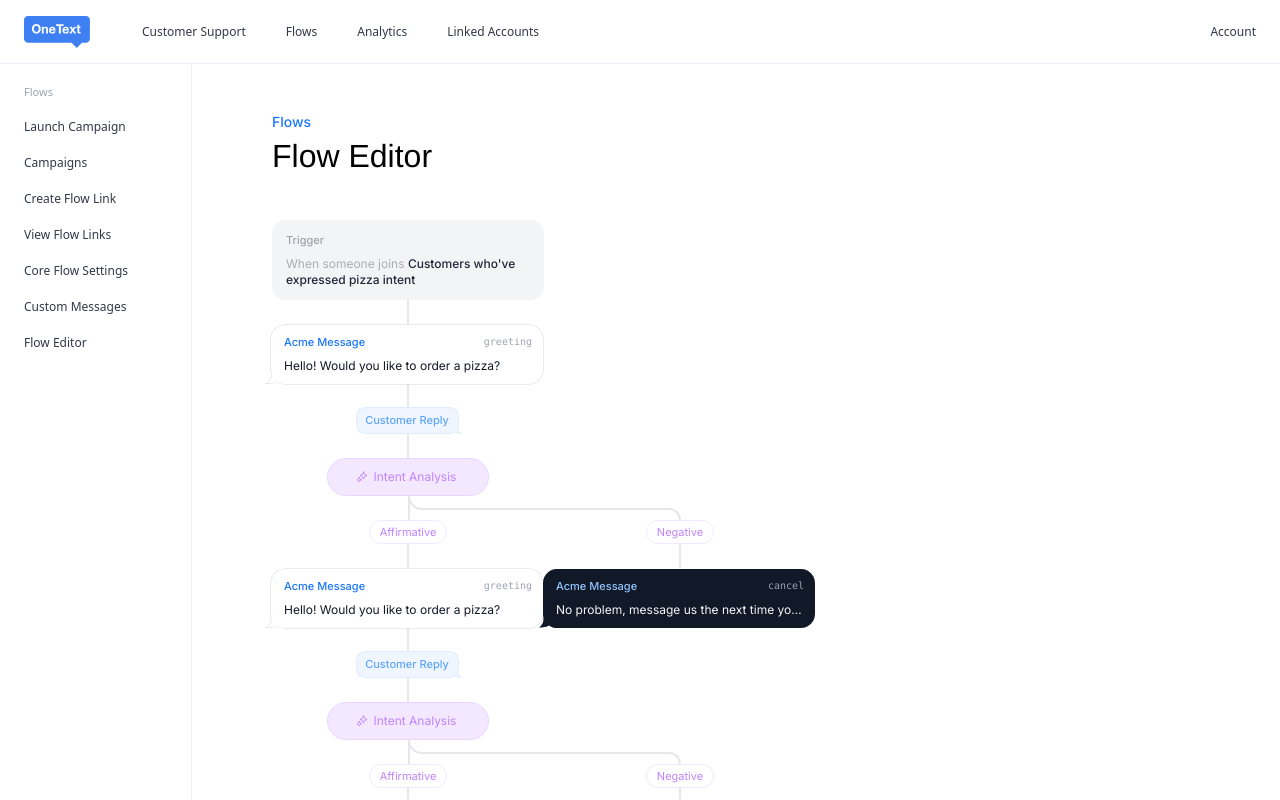
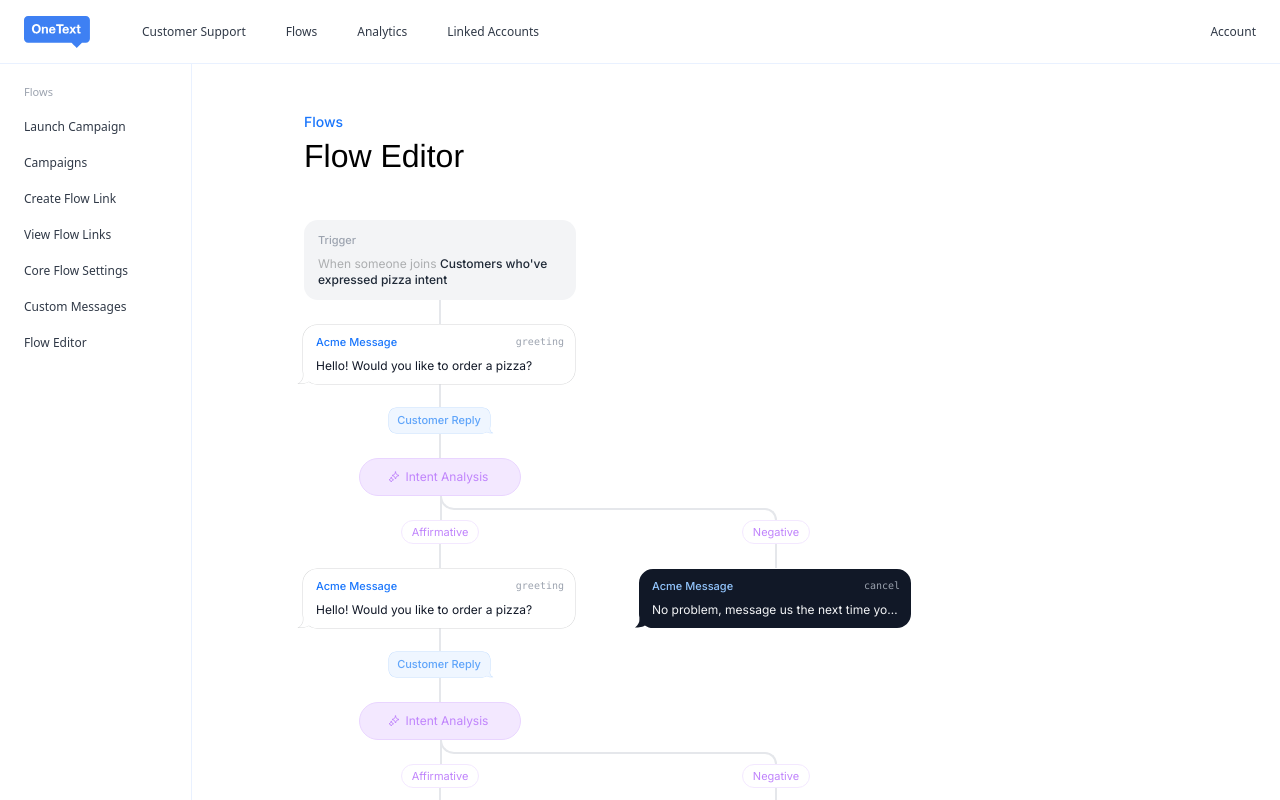
Before and after one commit to simeonlee/onetext-console, a Next.js app: page / in a window 1280 px wide. Built offline with nearby package versions, Linux system fonts and the light colour scheme.

Commit message:
implement flow cells

```diff
--- a/src/components/MessageStep.tsx
+++ b/src/components/MessageStep.tsx
@@ -23,7 +23,7 @@ export default function MessageStep({
   };
 
   return (
-    <div className="flex flex-col items-start">
+    <div className="flex flex-col items-start flow-col-margin">
       <div
         className="relative step-message-brand text-xs cursor-pointer"
         style={{ width: FLOW_EDITOR_COLUMN_WIDTH, height: 59 }}
--- a/src/components/NullStepSpace.tsx
+++ b/src/components/NullStepSpace.tsx
@@ -2,7 +2,7 @@
 
 export default function NullStepSpace() {
   return (
-    <div className="flex flex-col items-start">
+    <div className="flow-col-margin flex items-start">
       <div className="step" />
     </div>
   );
--- a/src/components/ReplyIntentStack.tsx
+++ b/src/components/ReplyStack.tsx
@@ -15,27 +15,21 @@ export default function IntentAnalysisStack({
 }: IntentAnalysisStackProps) {
   return (
     <div className="flex flex-col items-start">
-      <div className="h-6 flex" style={{ width: FLOW_EDITOR_COLUMN_WIDTH }}>
+      <div className="flow-col-width flow-col-margin flex h-6">
         <div className="flex-grow h-full" />
         <div className="flex-grow h-full border-l-2 edge" />
       </div>
 
-      <div
-        className="flex justify-center"
-        style={{ width: FLOW_EDITOR_COLUMN_WIDTH }}
-      >
+      <div className="flow-col-width flow-col-margin flex justify-center">
         <CustomerReply />
       </div>
 
-      <div className="h-6 flex" style={{ width: FLOW_EDITOR_COLUMN_WIDTH }}>
+      <div className="flow-col-width flow-col-margin flex h-6">
         <div className="flex-grow h-full" />
         <div className="flex-grow h-full border-l-2 edge" />
       </div>
 
-      <div
-        className="flex justify-center"
-        style={{ width: FLOW_EDITOR_COLUMN_WIDTH }}
-      >
+      <div className="flow-col-width flow-col-margin flex justify-center">
         <div className="rounded-full bg-purple-100 high-res-border border-purple-200 hover:border-purple-400 flex items-center justify-center pl-7 pr-8 text-purple-400 hover:text-purple-600 w-fit py-2.5 space-x-1.5 cursor-pointer">
           <Stars01 width="12" height="12" />
           <div className="text-xs">Intent Analysis</div>
@@ -43,7 +37,7 @@ export default function IntentAnalysisStack({
       </div>
 
       <div className="flex w-fit">
-        <div className="h-6 flex" style={{ width: FLOW_EDITOR_COLUMN_WIDTH }}>
+        <div className="down-and-right flow-col-width-including-padding flex h-6">
           <div className="flex-grow h-full" />
           <div className="relative flex-grow h-full">
             <div className="h-3.5 absolute inset-0 border-l-2 border-b-2 edge rounded-bl-[14px]" />
@@ -51,7 +45,7 @@ export default function IntentAnalysisStack({
           </div>
         </div>
 
-        <div className="h-6 flex" style={{ width: FLOW_EDITOR_COLUMN_WIDTH }}>
+        <div className="right-and-down flow-col-width-including-padding flex h-6">
           <div className="flex-grow h-full">
             <div className="h-3" />
             <div className="h-3 border-r-2 border-t-2 edge rounded-tr-[14px]" />
@@ -61,18 +55,12 @@ export default function IntentAnalysisStack({
       </div>
 
       <div className="flex w-fit">
-        <div
-          className="flex justify-center"
-          style={{ width: FLOW_EDITOR_COLUMN_WIDTH }}
-        >
+        <div className="flow-col-width flow-col-margin flex justify-center">
           <div className="rounded-full high-res-border border-purple-100 bg-white text-[11px] text-purple-400 w-fit px-2.5 py-0.5 flex items-center justify-center leading-[18px]">
             Affirmative
           </div>
         </div>
-        <div
-          className="flex justify-center"
-          style={{ width: FLOW_EDITOR_COLUMN_WIDTH }}
-        >
+        <div className="flow-col-width flow-col-margin flex justify-center">
           <div className="rounded-full high-res-border border-purple-100 bg-white text-[11px] text-purple-400 w-fit px-2.5 py-0.5 flex items-center justify-center leading-[18px]">
             Negative
           </div>
@@ -80,11 +68,11 @@ export default function IntentAnalysisStack({
       </div>
 
       <div className="flex w-fit">
-        <div className="h-6 flex" style={{ width: FLOW_EDITOR_COLUMN_WIDTH }}>
+        <div className="flow-col-width flow-col-margin flex h-6">
           <div className="flex-grow h-full" />
           <div className="flex-grow h-full border-l-2 edge" />
         </div>
-        <div className="h-6 flex" style={{ width: FLOW_EDITOR_COLUMN_WIDTH }}>
+        <div className="flow-col-width flow-col-margin flex h-6">
           <div className="flex-grow h-full" />
           <div className="flex-grow h-full border-l-2 edge" />
         </div>
--- a/src/components/TriggerStack.tsx
+++ b/src/components/TriggerStack.tsx
@@ -5,7 +5,7 @@ interface TriggerStackProps {}
 
 export default function TriggerStack({}: TriggerStackProps) {
   return (
-    <div className="flex flex-col items-start">
+    <div className="flex flex-col items-start flow-col-margin">
       <div className="step step-trigger text-xs space-y-2">
         <div className="text-[11px] text-gray-400 font-medium">Trigger</div>
         <div className="text-xs">
--- a/src/constants/base.ts
+++ b/src/constants/base.ts
@@ -5,3 +5,4 @@ export const APP_DESKTOP_LEFT_NAV_WIDTH = 192;
 export const APP_DESKTOP_RIGHT_NAV_WIDTH = 296;
 
 export const FLOW_EDITOR_COLUMN_WIDTH = 272;
+export const FLOW_EDITOR_COLUMN_GAP = 64;
--- a/src/pages/index.tsx
+++ b/src/pages/index.tsx
@@ -1,7 +1,7 @@
 import { Inter } from "next/font/google";
 import { useEffect, useRef, useState } from "react";
 import NullStepSpace from "~/components/NullStepSpace";
-import ReplyIntentStack from "~/components/ReplyIntentStack";
+import ReplyStack from "~/components/ReplyStack";
 import TriggerStack from "~/components/TriggerStack";
 import FlowEditorRightNav from "~/components/nav/FlowEditorRightNav";
 import {
@@ -11,6 +11,7 @@ import {
 import {
   APP_DESKTOP_TOP_NAV_HEIGHT as topNavHeight,
   APP_DESKTOP_RIGHT_NAV_WIDTH as rightNavWidth,
+  FLOW_EDITOR_COLUMN_GAP,
 } from "~/constants/base";
 import MessageStep from "~/components/MessageStep";
 
@@ -58,35 +59,37 @@ function FlowEditor() {
           className="overflow-scroll pt-12 pb-56 px-20 2xl:px-24 w-full"
           style={{ width: `calc(100vw - ${rightNavWidth}px)` }}
         >
-          <div className="text-sm font-medium text-[#1A76FC]">Flows</div>
-          <div className="text-[32px] mb-10 font-display">Flow Editor</div>
+          <div className="flow-header">
+            <div className="text-sm font-medium text-[#1A76FC]">Flows</div>
+            <div className="text-[32px] font-display">Flow Editor</div>
+          </div>
 
           <div className="w-fit">
-            <div className="flex items-start">
+            <div className="flow-row">
               <TriggerStack />
             </div>
-            <div className="flex items-start">
+            <div className="flow-row">
               <MessageStep step={initialStep} />
             </div>
-            <div className="flex items-start">
-              <ReplyIntentStack step={initialStep} />
+            <div className="flow-row">
+              <ReplyStack step={initialStep} />
             </div>
-            <div className="flex items-start">
+            <div className="flow-row">
               <MessageStep step={initialStep} />
               <MessageStep step={terminalCancelStep} isTerminal />
             </div>
-            <div className="flex items-start">
-              <ReplyIntentStack step={initialStep} />
+            <div className="flow-row">
+              <ReplyStack step={initialStep} />
             </div>
-            <div className="flex items-start">
+            <div className="flow-row">
               <MessageStep step={terminalDoneStep} isTerminal />
               <MessageStep step={initialStep} />
             </div>
-            <div className="flex items-start">
+            <div className="flow-row">
               <NullStepSpace />
-              <ReplyIntentStack step={initialStep} />
+              <ReplyStack step={initialStep} />
             </div>
-            <div className="flex items-start">
+            <div className="flow-row">
               <NullStepSpace />
               <MessageStep step={terminalDoneStep} isTerminal />
               <MessageStep step={terminalDoneStep} isTerminal />
--- a/src/styles/globals.css
+++ b/src/styles/globals.css
@@ -1,6 +1,11 @@
 @tailwind base;
 @tailwind components;
 @tailwind utilities;
+
+:root {
+  --flow-editor-column-width: 272px;
+  --flow-editor-column-gap: 64px;
+}
 
 h1,
 h2,
@@ -16,7 +21,7 @@ h6 {
 }
 
 .step {
-  width: 272px;
+  width: var(--flow-editor-column-width);
   padding: 12px 14px;
   border-radius: 14px;
 }
@@ -110,3 +115,35 @@ textarea::placeholder {
 .edge {
   border-color: theme("colors.gray.200");
 }
+
+.flow-row {
+  display: flex;
+  align-items: flex-start;
+  /* gap: 0 var(--flow-editor-column-gap); */
+}
+
+.flow-col {
+  display: flex;
+  width: var(--flow-editor-column-width);
+  /* padding: 0 calc(var(--flow-editor-column-gap) / 2); */
+}
+
+.flow-col-width {
+  width: var(--flow-editor-column-width);
+}
+
+.flow-col-width-including-padding {
+  width: calc(var(--flow-editor-column-width) + var(--flow-editor-column-gap));
+}
+
+.flow-col-padding {
+  padding: 0 calc(var(--flow-editor-column-gap) / 2);
+}
+
+.flow-col-margin {
+  margin: 0 calc(var(--flow-editor-column-gap) / 2);
+}
+
+.flow-header {
+  margin: 0 calc(var(--flow-editor-column-gap) / 2) 40px;
+}
```
